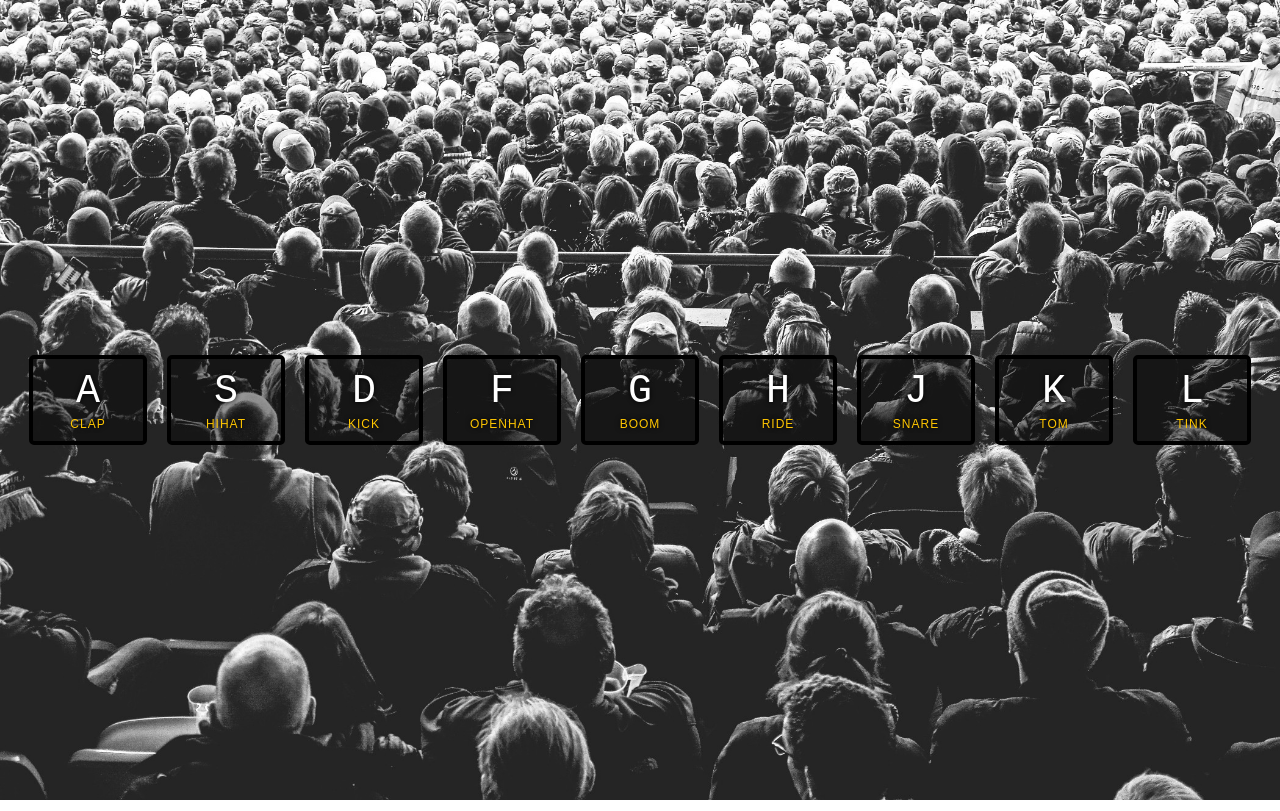
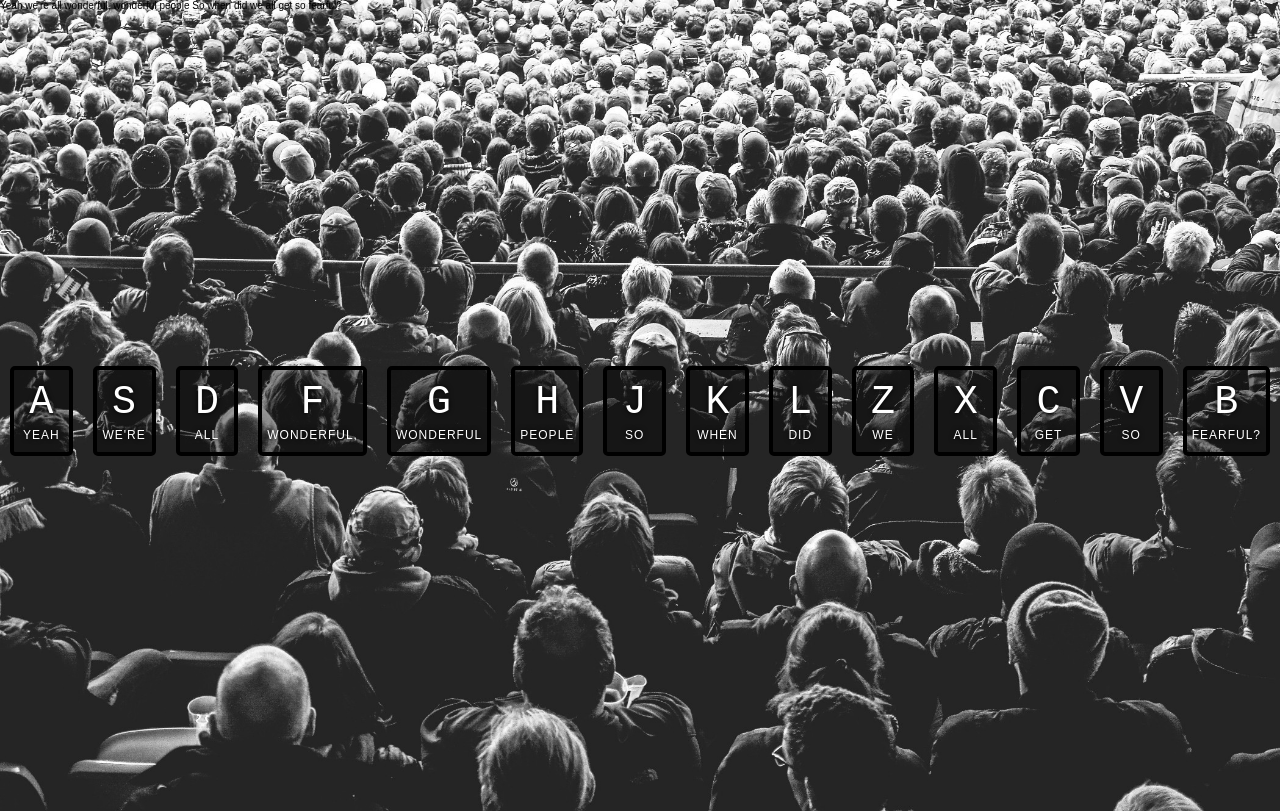
Before and after one commit to annasauciuc/pure-javascript-30CodeChallenge, a plain HTML site: page index.html in a window 1280 px wide. Drawn offline with Linux system fonts and the light colour scheme.

Commit message:
changing the text of the keys

```diff
--- a/assets/style.css
+++ b/assets/style.css
@@ -35,8 +35,8 @@ html {
 
 .playing {
     transform: scale(1.1);
-    border-color: #ffc600;
-    box-shadow: 0 0 1rem #ffc600;
+    border-color: #1ab394;
+    box-shadow: 0 0 1rem #1ab394;
 }
 
 kbd {
@@ -48,5 +48,5 @@ kbd {
     font-size: 1.2rem;
     text-transform: uppercase;
     letter-spacing: .1rem;
-    color: #ffc600;
+    color: white;
 }
--- a/index.html
+++ b/index.html
@@ -8,44 +8,64 @@
 </head>
 
 <body>
-
+    Yeah we're all wonderful, wonderful people So when did we all get so fearful?
 
     <div class="keys">
         <div data-key="65" class="key">
             <kbd>A</kbd>
-            <span class="sound">clap</span>
+            <span class="sound">Yeah</span>
         </div>
         <div data-key="83" class="key">
             <kbd>S</kbd>
-            <span class="sound">hihat</span>
+            <span class="sound">we're</span>
         </div>
         <div data-key="68" class="key">
             <kbd>D</kbd>
-            <span class="sound">kick</span>
+            <span class="sound">all</span>
         </div>
         <div data-key="70" class="key">
             <kbd>F</kbd>
-            <span class="sound">openhat</span>
+            <span class="sound">wonderful,</span>
         </div>
         <div data-key="71" class="key">
             <kbd>G</kbd>
-            <span class="sound">boom</span>
+            <span class="sound">wonderful</span>
         </div>
         <div data-key="72" class="key">
             <kbd>H</kbd>
-            <span class="sound">ride</span>
+            <span class="sound">people</span>
         </div>
         <div data-key="74" class="key">
             <kbd>J</kbd>
-            <span class="sound">snare</span>
+            <span class="sound">So</span>
         </div>
         <div data-key="75" class="key">
             <kbd>K</kbd>
-            <span class="sound">tom</span>
+            <span class="sound">when</span>
         </div>
         <div data-key="76" class="key">
             <kbd>L</kbd>
-            <span class="sound">tink</span>
+            <span class="sound">did</span>
+        </div>
+        <div data-key="90" class="key">
+            <kbd>Z</kbd>
+            <span class="sound">we</span>
+        </div>
+        <div data-key="88" class="key">
+            <kbd>X</kbd>
+            <span class="sound">all</span>
+        </div>
+        <div data-key="67" class="key">
+            <kbd>C</kbd>
+            <span class="sound">get</span>
+        </div>
+        <div data-key="86" class="key">
+            <kbd>V</kbd>
+            <span class="sound">so</span>
+        </div>
+        <div data-key="66" class="key">
+            <kbd>B</kbd>
+            <span class="sound">fearful?</span>
         </div>
     </div>
 
@@ -58,6 +78,14 @@
     <audio data-key="74" src="assets/sounds/snare.wav"></audio>
     <audio data-key="75" src="assets/sounds/tom.wav"></audio>
     <audio data-key="76" src="assets/sounds/tink.wav"></audio>
+    <audio data-key="90" src="assets/sounds/boom.wav"></audio>
+    <audio data-key="88" src="assets/sounds/ride.wav"></audio>
+    <audio data-key="67" src="assets/sounds/snare.wav"></audio>
+    <audio data-key="86" src="assets/sounds/tom.wav"></audio>
+    <audio data-key="74" src="assets/sounds/tom.wav"></audio>
+    <audio data-key="66" src="assets/sounds/tom.wav"></audio>
+
+
 
     <script src="./js/index.js">
     </script>
```
